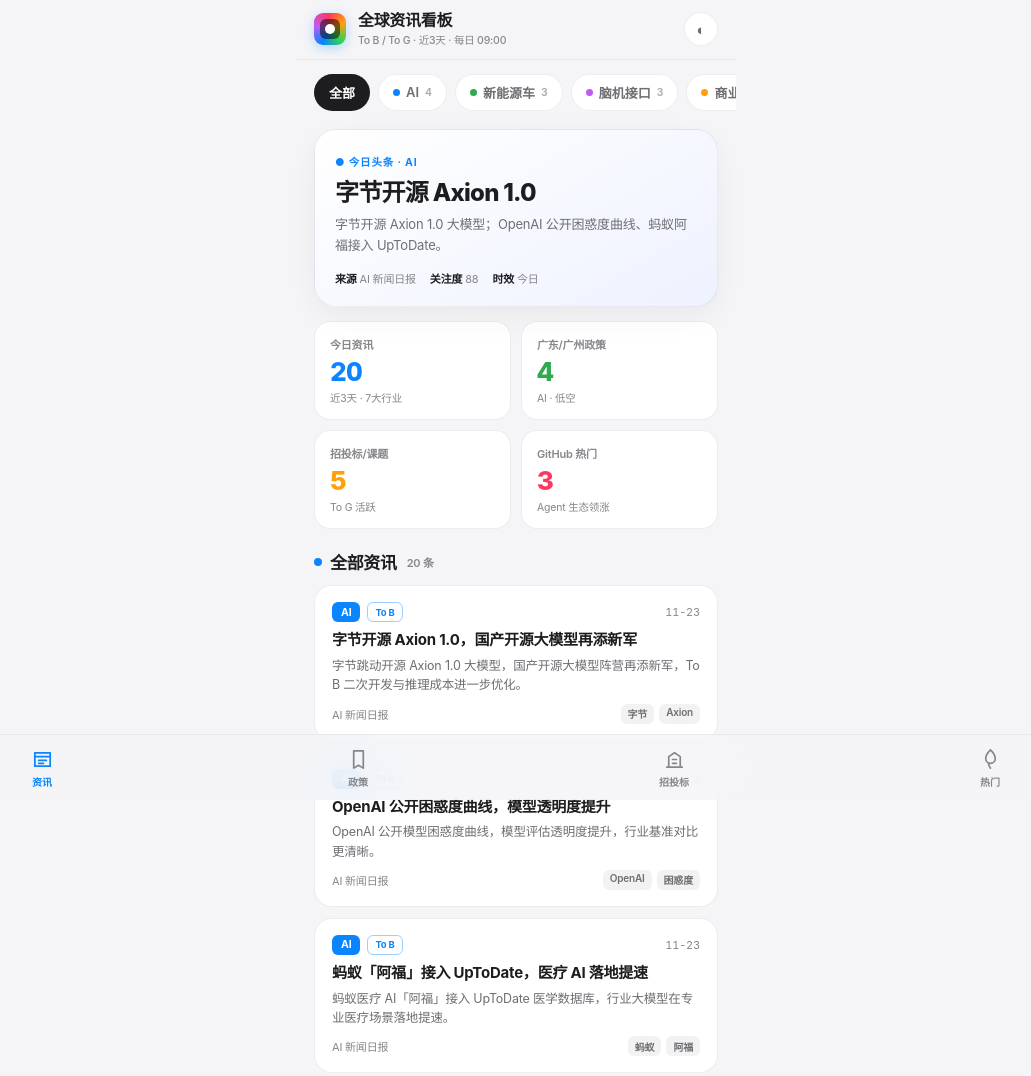
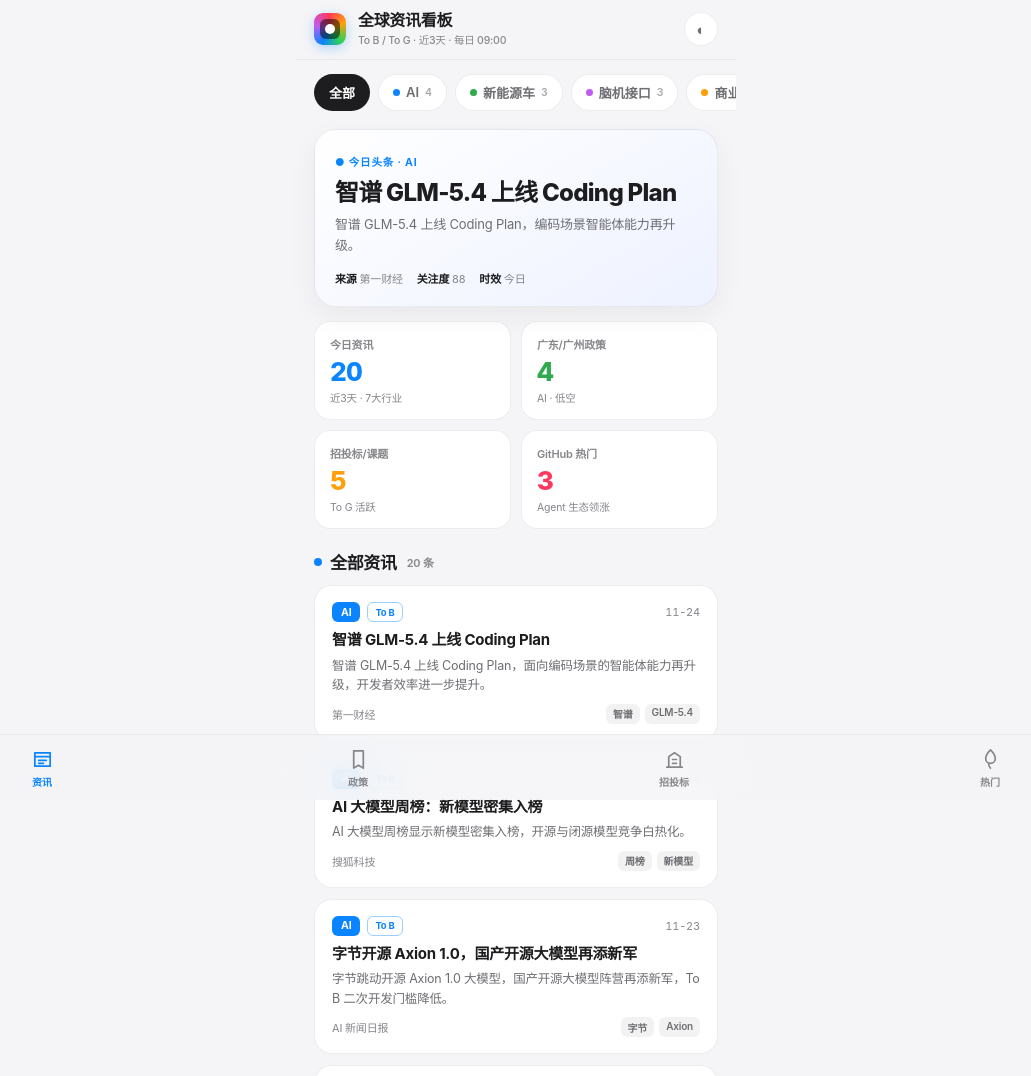
Before and after one commit to cynthia31415926-eng/global-intelligence, a plain HTML site: page m.html in a window 1280 px wide. Shown: the top 1076 px of the page, without its empty margins (124-1155 px from the left). Drawn offline with Linux system fonts and the light colour scheme.

Commit message:
update m.html

```diff
--- a/m.html
+++ b/m.html
@@ -225,85 +225,85 @@
 <script>
 const DATA = [
   // AI
-  {id:1,ind:"ai",type:"product",aud:"toB",title:"字节开源 Axion 1.0，国产开源大模型再添新军",src:"AI 新闻日报",time:"11-23",hot:88,
-    desc:"字节跳动开源 Axion 1.0 大模型，国产开源大模型阵营再添新军，To B 二次开发与推理成本进一步优化。",
+  {id:1,ind:"ai",type:"product",aud:"toB",title:"智谱 GLM-5.4 上线 Coding Plan",src:"第一财经",time:"11-24",hot:88,
+    desc:"智谱 GLM-5.4 上线 Coding Plan，面向编码场景的智能体能力再升级，开发者效率进一步提升。",
+    tags:["智谱","GLM-5.4","Coding"],url:"https://www.yicai.com/brief/103450913.html"},
+  {id:2,ind:"ai",type:"market",aud:"toB",title:"AI 大模型周榜：新模型密集入榜",src:"搜狐科技",time:"11-24",hot:76,
+    desc:"AI 大模型周榜显示新模型密集入榜，开源与闭源模型竞争白热化。",
+    tags:["周榜","新模型"],url:"https://www.sohu.com/a/1105280852_114760"},
+  {id:3,ind:"ai",type:"product",aud:"toB",title:"字节开源 Axion 1.0，国产开源大模型再添新军",src:"AI 新闻日报",time:"11-23",hot:82,
+    desc:"字节跳动开源 Axion 1.0 大模型，国产开源大模型阵营再添新军，To B 二次开发门槛降低。",
     tags:["字节","Axion","开源"],url:"https://damodev.csdn.net/6b0378bc40858c2d881d386a.html"},
-  {id:2,ind:"ai",type:"product",aud:"toB",title:"OpenAI 公开困惑度曲线，模型透明度提升",src:"AI 新闻日报",time:"11-23",hot:78,
-    desc:"OpenAI 公开模型困惑度曲线，模型评估透明度提升，行业基准对比更清晰。",
-    tags:["OpenAI","困惑度","透明度"],url:"https://damodev.csdn.net/6b0378bc40858c2d881d386a.html"},
-  {id:3,ind:"ai",type:"product",aud:"toB",title:"蚂蚁「阿福」接入 UpToDate，医疗 AI 落地提速",src:"AI 新闻日报",time:"11-23",hot:82,
-    desc:"蚂蚁医疗 AI「阿福」接入 UpToDate 医学数据库，行业大模型在专业医疗场景落地提速。",
-    tags:["蚂蚁","阿福","医疗AI"],url:"https://damodev.csdn.net/6b0378bc40858c2d881d386a.html"},
-  {id:4,ind:"ai",type:"policy",aud:"toG",title:"广东 12 部门印发《促进词元经济高质量发展行动计划（2026—2027）》",src:"广东省政务和数据管理局",time:"11-20",hot:84,
+  {id:4,ind:"ai",type:"policy",aud:"toG",title:"广东 12 部门印发《促进词元经济高质量发展行动计划（2026—2027）》",src:"广东省政务和数据管理局",time:"11-20",hot:82,
     desc:"广东 12 部门联合印发词元经济高质量发展行动计划，AI 词元经济进入全链条系统化发展。",
     tags:["词元经济","行动计划"],url:"https://zfsg.gd.gov.cn/zwgk/gggs/content/post_4982697.html"},
   // 新能源车
-  {id:5,ind:"nev",type:"market",aud:"toB",title:"乘联分会：10 月动力电池装机量 82.4GWh，同比 +22.3%",src:"moomoo / 乘联分会",time:"11-23",hot:76,
+  {id:5,ind:"nev",type:"market",aud:"toB",title:"乘联分会：10 月动力电池装机量 82.4GWh，同比 +22.3%",src:"moomoo / 乘联分会",time:"11-23",hot:74,
     desc:"乘联分会数据显示 10 月新能源汽车动力电池装机量 82.4GWh，同比增长 22.3%，产业链景气向上。",
-    tags:["装机量","82.4GWh","+22.3%"],url:"https://www.moomooapp.com/hant/news/post/1005321612"},
-  {id:6,ind:"nev",type:"market",aud:"toB",title:"「车电融合」渐成主流，二线动力电池企业崛起",src:"东方财富",time:"11-23",hot:74,
+    tags:["装机量","82.4GWh"],url:"https://www.moomooapp.com/hant/news/post/1005321612"},
+  {id:6,ind:"nev",type:"market",aud:"toB",title:"「车电融合」渐成主流，二线动力电池企业崛起",src:"东方财富",time:"11-23",hot:72,
     desc:"「车电融合」渐成主流，二线新能源动力电池企业加速崛起，行业格局生变。",
     tags:["车电融合","二线电池"],url:"https://fund.eastmoney.com/a/202611233937005150.html"},
-  {id:7,ind:"nev",type:"market",aud:"toB",title:"10 月新能源车渗透率 64.3%，电池企业超 20 万家",src:"网易财经",time:"11-17",hot:70,
+  {id:7,ind:"nev",type:"market",aud:"toB",title:"10 月新能源车渗透率 64.3%，电池企业超 20 万家",src:"网易财经",time:"11-17",hot:68,
     desc:"10 月新能源车渗透率达 64.3%，动力电池相关企业数量突破 20 万家，产业链持续扩容。",
     tags:["渗透率","64.3%"],url:"https://www.163.com/dy/article/LBVOE03G05568W0A.html"},
   // 脑机接口
-  {id:8,ind:"bci",type:"product",aud:"toG",title:"「北脑一号」已完成 40 余例人体植入",src:"人民网",time:"11-22",hot:88,
+  {id:8,ind:"bci",type:"market",aud:"toB",title:"脑机接口加速临床转化，赛道迈向产业化攻坚期",src:"证券时报",time:"11-23",hot:80,
+    desc:"脑机接口加速临床转化，赛道从科研走向产业化攻坚期，商业化落地进入关键阶段。",
+    tags:["临床转化","产业化","攻坚期"],url:"https://stcn.com/article/detail/4349366.html"},
+  {id:9,ind:"bci",type:"product",aud:"toG",title:"「北脑一号」已完成 40 余例人体植入",src:"人民网",time:"11-22",hot:84,
     desc:"2026 脑机接口大会发布 15 项标志性成果，「北脑一号」已完成 40 余例人体植入，临床规模化验证提速。",
-    tags:["北脑一号","40余例","人体植入"],url:"http://bj.people.com.cn/n2/2026/1122/c349239-41757495.html"},
-  {id:9,ind:"bci",type:"research",aud:"toG",title:"2026 脑机接口创新发展研究报告：走向多维产业赋能",src:"腾讯 / 研究报告",time:"11-22",hot:76,
+    tags:["北脑一号","40余例"],url:"http://bj.people.com.cn/n2/2026/1122/c349239-41757495.html"},
+  {id:10,ind:"bci",type:"research",aud:"toG",title:"2026 脑机接口创新发展研究报告：走向多维产业赋能",src:"腾讯 / 研究报告",time:"11-22",hot:72,
     desc:"脑机接口从「大脑与外部设备直接连接」走向更为多维的产业赋能，应用边界持续拓宽。",
     tags:["研究报告","产业赋能"],url:"https://news.qq.com/rain/a/20261122A067C100"},
-  {id:10,ind:"bci",type:"product",aud:"toG",title:"脑机接口大会「北脑一号」领衔 15 项标志性成果",src:"北京青年报",time:"11-21",hot:82,
-    desc:"2026 脑机接口大会在京举办，「北脑一号」领衔 15 项标志性成果集中发布。",
-    tags:["脑机大会","15项成果"],url:"https://www.sohu.com/a/1104722438_163278"},
   // 商业航天
-  {id:11,ind:"aero",type:"market",aud:"toB",title:"商业火箭复用突破，星链组网加速引爆产业链",src:"中财网",time:"11-22",hot:78,
-    desc:"商业火箭复用实现突破，星链式组网加速，火箭、卫星与地面终端产业链订单预期升温。",
-    tags:["火箭复用","星链组网","产业链"],url:"https://vipwt1.cfi.cn/p20261122000205.html"},
-  {id:12,ind:"aero",type:"product",aud:"toG",title:"朱雀三号回收发动机完成验收试车，具备复用条件",src:"光明网",time:"11-21",hot:84,
+  {id:11,ind:"aero",type:"product",aud:"toG",title:"力箭二号进入多发并行总装阶段，交付提速",src:"中科宇航",time:"11-24",hot:80,
+    desc:"中科宇航力箭二号进入多发并行总装阶段，产能双线释放、履约交付提速，商业火箭批量化提速。",
+    tags:["力箭二号","并行总装","交付"],url:"https://www.cas-space.com/article/630.html"},
+  {id:12,ind:"aero",type:"product",aud:"toG",title:"朱雀三号回收发动机完成验收试车，具备复用条件",src:"光明网",time:"11-21",hot:82,
     desc:"朱雀三号可回收火箭发动机完成验收试车、具备重复使用条件，中国可回收火箭产业化提速。",
     tags:["朱雀三号","可回收","复用"],url:"https://m.gmw.cn/2026-11/21/content_1304587890.htm"},
   // 智能船舶
-  {id:13,ind:"ship",type:"product",aud:"toB",title:"国内首艘纯电智能远控集装箱海船开启试点运行",src:"中国交通报",time:"11-20",hot:70,
-    desc:"国内首艘纯电智能远控集装箱海船开启试点运行，绿色智能航运商业化落地。",
-    tags:["纯电","智能远控","试点运行"],url:"https://www.sohu.com/a/1103906714_362042"},
-  {id:14,ind:"ship",type:"research",aud:"toB",title:"规模全球第一后，航运业开始比拼「被 AI 看见」",src:"新浪财经",time:"11-20",hot:66,
-    desc:"航运规模全球第一后，行业开始比拼「被 AI 看见」，智能感知与数字化成为新竞争维度。",
-    tags:["航运","AI感知","数字化"],url:"https://finance.sina.com.cn/roll/2026-11-20/doc-inizixmr0413648.shtml"},
+  {id:13,ind:"ship",type:"product",aud:"toB",title:"中国船级社助力全国首艘 R1 智能纯电动海船交付",src:"中国船级社",time:"11-23",hot:72,
+    desc:"中国船级社武汉分社助力全国首艘 R1 智能附加标志纯电动智能海船顺利交付，绿色智能船舶规范体系完善。",
+    tags:["R1","纯电动","智能海船"],url:"https://www.ccs.org.cn/ccswz/articleDetail?id=202611230320451086&columnId=201900002000000055"},
+  {id:14,ind:"ship",type:"product",aud:"toB",title:"新船档案：200TEU 纯电动智能集装箱船「图灵」轮",src:"澎湃新闻",time:"11-23",hot:66,
+    desc:"「图灵」轮新船档案公开，200TEU 纯电动智能集装箱船设计与智能系统细节亮相。",
+    tags:["图灵轮","200TEU","纯电动"],url:"https://m.thepaper.cn/newsDetail_forward_34537980"},
   // 低空经济
-  {id:15,ind:"low",type:"market",aud:"toG",title:"琶洲低空通信感知专网通过国家级高层次专家论证",src:"广州市海珠区政府",time:"11-21",hot:78,
+  {id:15,ind:"low",type:"product",aud:"toG",title:"海格通信与广州移动共建具身智能联合应用中心",src:"21 世纪经济报道",time:"11-23",hot:76,
+    desc:"海格通信与广州移动共建具身智能联合应用中心，通信+具身智能在广州落地提速。",
+    tags:["具身智能","海格通信","广州移动"],url:"https://m.21jingji.com/timeline/bb7762c4afa866efc7e0d2260a392331.html"},
+  {id:16,ind:"low",type:"market",aud:"toG",title:"琶洲低空通信感知专网通过国家级高层次专家论证",src:"广州市海珠区政府",time:"11-21",hot:76,
     desc:"广州琶洲低空通信感知专网通过国家级高层次专家论证，为超大城市低空商业化运营筑牢数字底座。",
-    tags:["琶洲","低空专网","专家论证"],url:"https://www.haizhu.gov.cn/gzhzfg/gkmlpt/content/11/11113/post_11113637.html"},
-  {id:16,ind:"low",type:"product",aud:"toB",title:"广州白云企业低空产品亮相 APEC，秀出硬核实力",src:"广州白云",time:"11-19",hot:66,
-    desc:"广州白云区企业低空产品亮相 APEC，低空经济「广州造」走向国际舞台。",
-    tags:["APEC","广州白云","低空"],url:"https://huacheng.gz-cmc.com/pages/2026/11/19/7a68f164f2d5467b809cfb6bf41e82fb.html"},
-  {id:17,ind:"low",type:"market",aud:"toG",title:"总投资 3.66 亿！花都低空临空产业再添硬核支撑",src:"广州市花都区政府",time:"11-17",hot:68,
+    tags:["琶洲","低空专网"],url:"https://www.haizhu.gov.cn/gzhzfg/gkmlpt/content/11/11113/post_11113637.html"},
+  {id:17,ind:"low",type:"market",aud:"toG",title:"总投资 3.66 亿！花都低空临空产业再添硬核支撑",src:"广州市花都区政府",time:"11-17",hot:66,
     desc:"广州花都低空临空产业项目总投资 3.66 亿元落地，低空基础设施与产业集聚再提速。",
     tags:["花都","3.66亿"],url:"https://www.huadu.gov.cn/yshj/hdzs/zsxx/content/post_11104272.html"},
   // GitHub 热门
-  {id:18,ind:"gh",type:"github",aud:"toB",title:"GitHub 日榜趋势速报（11-23）",src:"掘金 / GitHub Trending",time:"11-23",hot:70,stars:"—",
-    desc:"GitHub 日榜趋势集中在 AI Agent、开源模型与开发者工具。",
-    tags:["Trending","Agent"],url:"https://www.cnblogs.com/wflynn/p/23749848"},
-  {id:19,ind:"gh",type:"github",aud:"toB",title:"GitHub 日报（11-22）：BugHunter +1,794 首位维持",src:"Qiita / GitHub",time:"11-22",hot:66,stars:"—",
-    desc:"GitHub 日报显示 BugHunter 以 +1,794 星连续位居首位，安全与开发者工具热度回升。",
-    tags:["BugHunter","日报"],url:"https://qiita.com/Git_Dayori/items/d446ed12fe0fce3fb34b"},
+  {id:18,ind:"gh",type:"github",aud:"toB",title:"GitHub 趋势日报（11-24）",src:"RepoWatch",time:"11-24",hot:70,stars:"—",
+    desc:"GitHub 11-24 趋势日报，追踪当日全球涨星最快的开源仓库。",
+    tags:["Trending","日报"],url:"https://repowatch.top/reports/daily/2026-11-24"},
+  {id:19,ind:"gh",type:"github",aud:"toB",title:"本周 GitHub 热门 AI 项目一览（11.16—11.22）",src:"知乎 / GitHub",time:"11-24",hot:66,stars:"—",
+    desc:"本周 GitHub 热门 AI 项目一览，Agent 与多模态工具持续领跑。",
+    tags:["AI 项目","周榜"],url:"https://zhuanlan.zhihu.com/p/2108376920027158115"},
   {id:20,ind:"gh",type:"github",aud:"toB",title:"github-hot-hub：GitHub 热门仓库每小时归档",src:"GitHub",time:"长期",hot:64,stars:"—",
     desc:"每小时更新、按天归档 GitHub 热门仓库，适合 To B 团队持续追踪开源热点。",
     tags:["归档","追踪"],url:"https://github.com/SnailDev/github-hot-hub"},
 ];
 const POLICY = [
+  {t:"《数字广东建设「十五五」规划》正式印发",src:"广东省政务和数据管理局",time:"11-23",tag:"AI",url:"https://zfsg.gd.gov.cn/gkmlpt/content/4/4981/post_4981351.html"},
   {t:"广东 12 部门印发《促进词元经济高质量发展行动计划（2026—2027）》",src:"广东省政务和数据管理局",time:"11-20",tag:"AI",url:"https://zfsg.gd.gov.cn/zwgk/gggs/content/post_4982697.html"},
-  {t:"《数字广东建设「十五五」规划》解读",src:"广东省政府",time:"11-21",tag:"AI",url:"https://www.gd.gov.cn/gdywdt/zwzt/fjsww/rmjd/content/post_4983119.html"},
   {t:"广州「十五五」规划：打造全球领先空天强市",src:"广州市政府",time:"11-13",tag:"空天",url:"https://www.gz.gov.cn/gzzcwjk/gzdata/content/mpost_10833638.html"},
   {t:"广东设立省级词元交易服务平台",src:"广东省政府",time:"11-13",tag:"AI",url:"https://www.gdhmo.gov.cn/xwzx/gdyw/content/post_123694.html"},
 ];
 const TENDER = [
+  {t:"广重集团工艺设备技术改造项目设备基础工程设计施工总承包",src:"我的钢铁网 / 广重集团",time:"11-24",amount:"招标公告",url:"https://gc.mysteel.com/zc/detail.html?id=YTQzNTM4MjM="},
   {t:"广州市增城区荔湖街新城大道东侧地块建设项目施工总承包",src:"广州公共资源交易中心",time:"11-22",amount:"招标公告",url:"https://ywtb.gzggzy.cn/jyfw/002001/002001004/002001004011/20261107/81eb807b-0787-4352-ae2a-720d7c575738_d6e079c1-47d6-41b5-a0d1-71e833b1709b_dayichengqi.html"},
   {t:"广州市净水有限公司预处理、二沉池等升级改造项目（标段一）",src:"广州公共资源交易中心",time:"11-21",amount:"招标公告",url:"https://ygcg.gzggzy.cn/p92/qt5/20261121/467460.html"},
   {t:"环卫作业专用设备采购项目（更正·第三次）",src:"中国政府采购网",time:"11-20",amount:"采购公告",url:"http://www.ccgp.gov.cn/cggg/dfgg/gzgg/202611/t20261120_27725389.htm"},
   {t:"广州燃气南区分公司 2027-2028 年保洁业务外包项目",src:"广州公共资源交易中心",time:"11-20",amount:"采购公告",url:"https://ygcg.gzggzy.cn/p92/fw/20261120/466854.html"},
-  {t:"广州市城市管理监控指挥中心办公用房维修改造项目",src:"中国政府采购网",time:"11-19",amount:"竞争性磋商",url:"http://www.ccgp.gov.cn/cggg/dfgg/jzxcs/202611/t20261119_27718668.htm"},
 ];
 const INDUSTRIES = [
   {key:"ai",name:"AI",color:"#0a84ff"},
@@ -361,9 +361,9 @@ function renderFeed(){
   const hero=`
     <div class="hero">
       <span class="kicker">● 今日头条 · AI</span>
-      <h1>字节开源 Axion 1.0</h1>
-      <div class="lead">字节开源 Axion 1.0 大模型；OpenAI 公开困惑度曲线、蚂蚁阿福接入 UpToDate。</div>
-      <div class="hmeta"><span><b>来源</b> AI 新闻日报</span><span><b>关注度</b> 88</span><span><b>时效</b> 今日</span></div>
+      <h1>智谱 GLM-5.4 上线 Coding Plan</h1>
+      <div class="lead">智谱 GLM-5.4 上线 Coding Plan，编码场景智能体能力再升级。</div>
+      <div class="hmeta"><span><b>来源</b> 第一财经</span><span><b>关注度</b> 88</span><span><b>时效</b> 今日</span></div>
     </div>
     <div class="stats">
       <div class="stat c1"><div class="k">今日资讯</div><div class="v">${DATA.length}</div><div class="d">近3天 · 7大行业</div></div>
```
